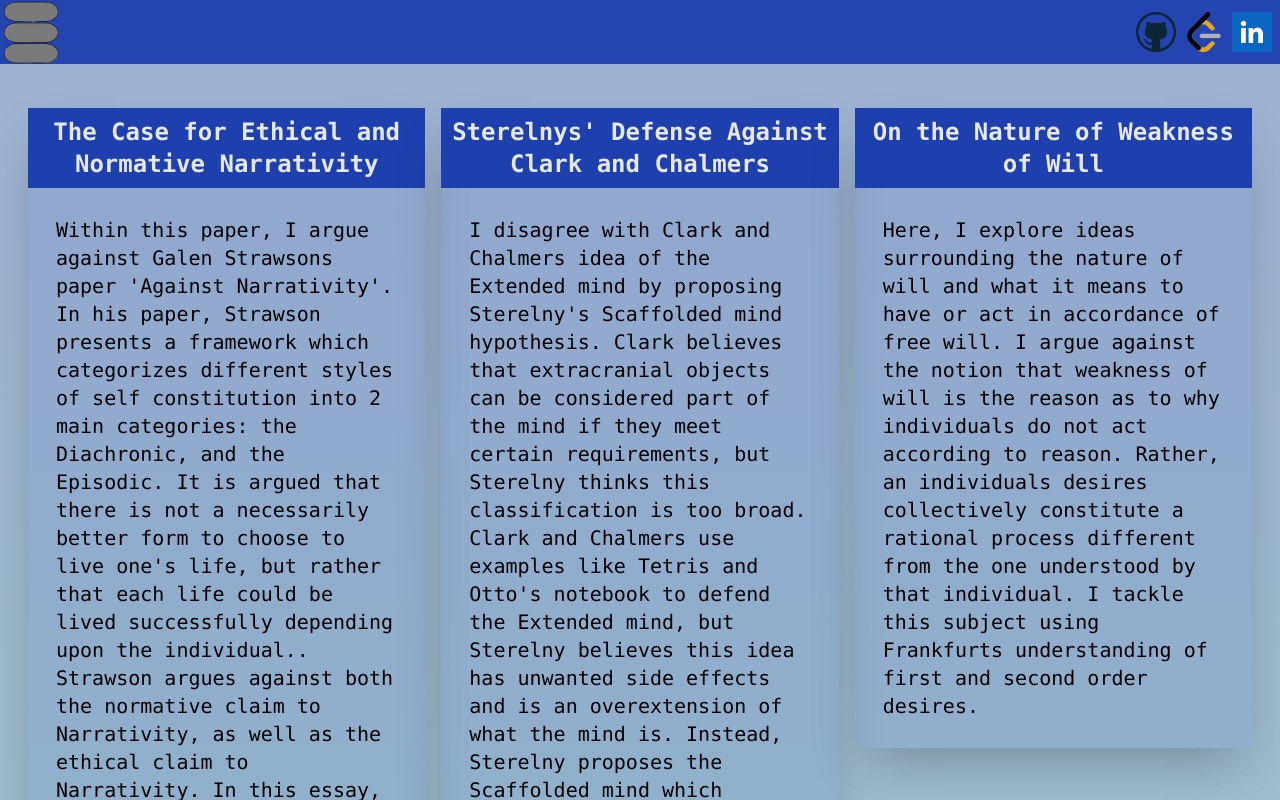
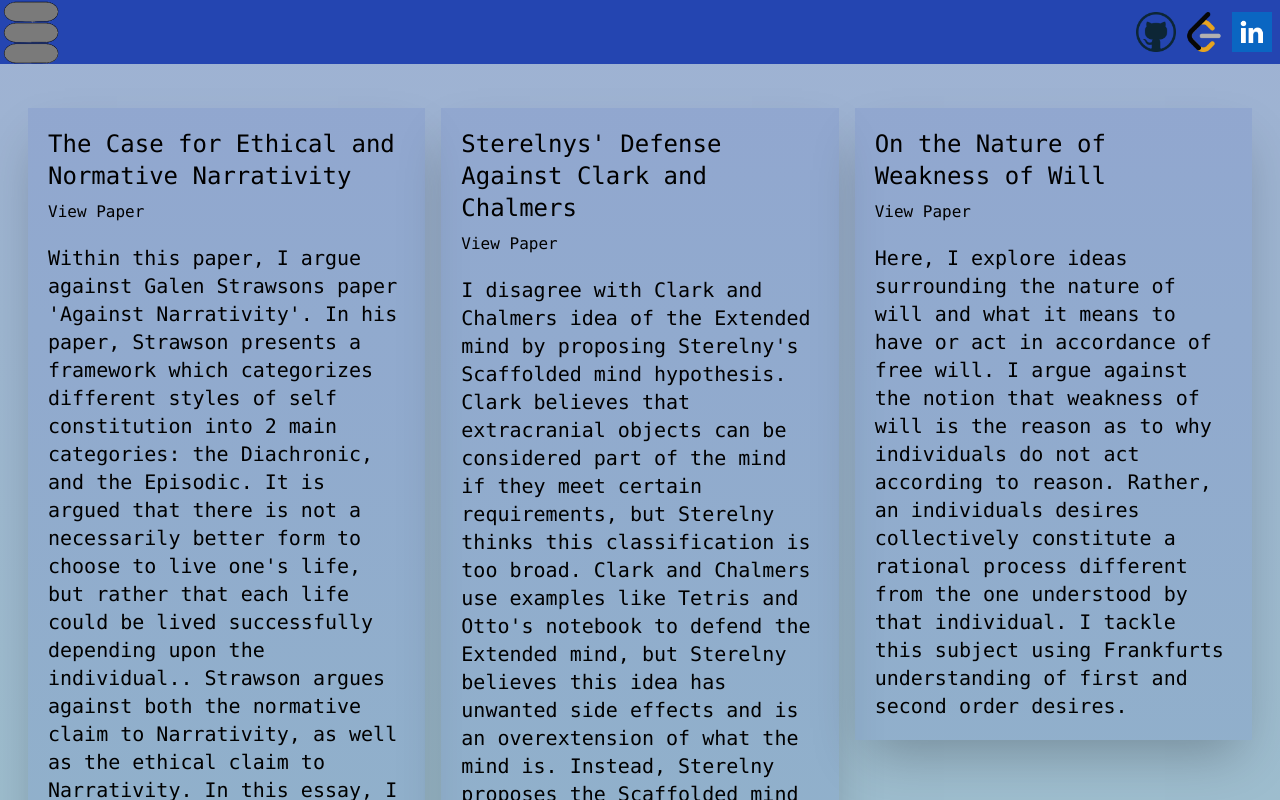
Before and after one commit to Andrewab/MyTailwindWebsite, a Next.js app in the folder my-app/: page /PhilosophyPapers in a window 1280 px wide. Shown: the top 800 px of the page. Built offline with nearby package versions, Linux system fonts and the light colour scheme.

Commit message:
more updates to website

```diff
--- a/my-app/src/app/PhilosophyPapers/components/paperItem.tsx
+++ b/my-app/src/app/PhilosophyPapers/components/paperItem.tsx
@@ -3,9 +3,12 @@
 const PaperItem = ({ paper } : {paper: {title: string, body: string, link: string}}) => {
     return (
         <div className="p-2">
-            <div className="shadow-2xl bg-blue-800 bg-opacity-10">
-                <div className="text-center font-semibold font-mono text-2xl text-gray-200  hover:text-green-500 w-full p-2 bg-blue-800"><a href={paper.link} target="_blank" rel="noopener noreferrer">{paper.title}</a></div>
-                <p className="font-mono text-xl p-7 ">{paper.body}</p>
+            <div className="p-5 font-mono shadow-2xl bg-blue-800 bg-opacity-10">
+              <div className="text-2xl w-full"> {paper.title}</div>
+              <div className="pt-2"></div>
+                <a className="hover:text-green-500" href={paper.link} target="_blank" rel="noopener noreferrer">View Paper</a>
+              <div className="pt-5"></div>
+              <p className="text-xl">{paper.body}</p>
             </div>
         </div>
     );
```
